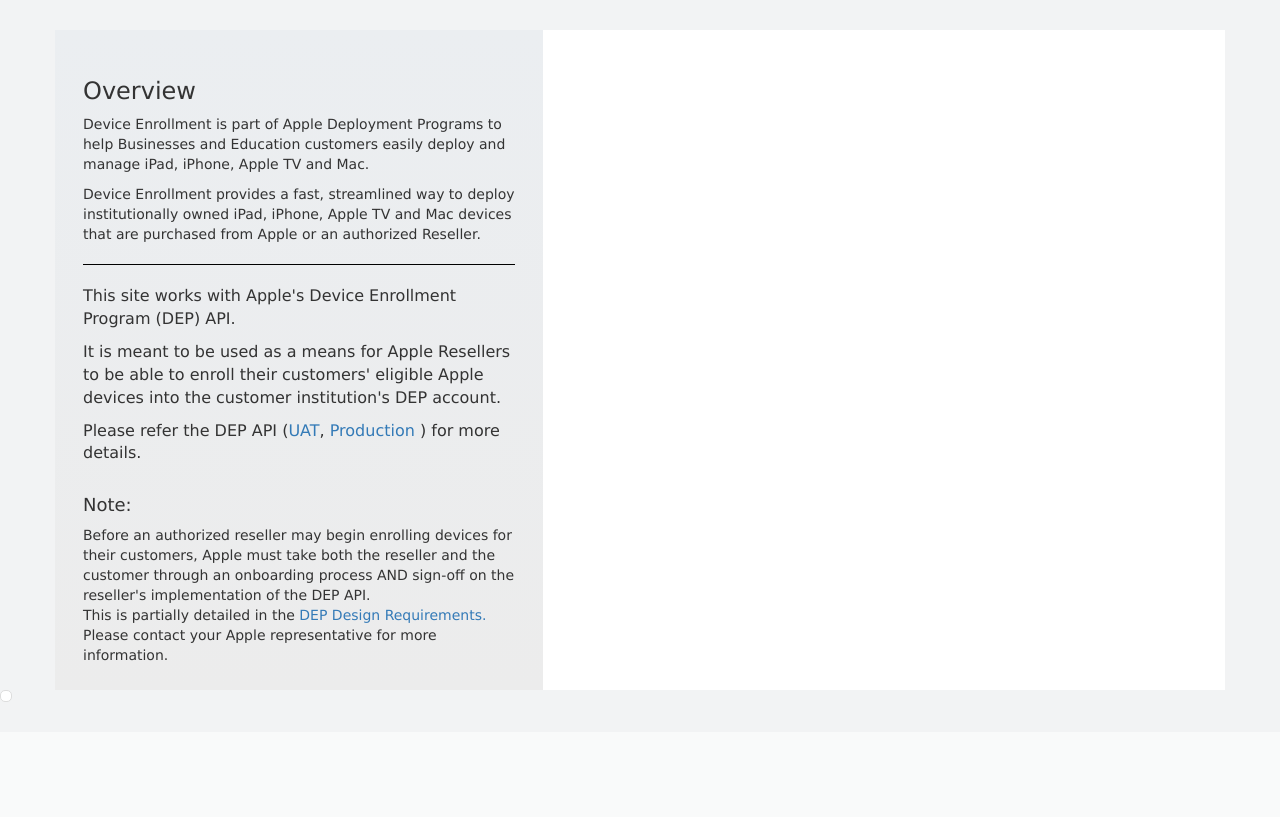
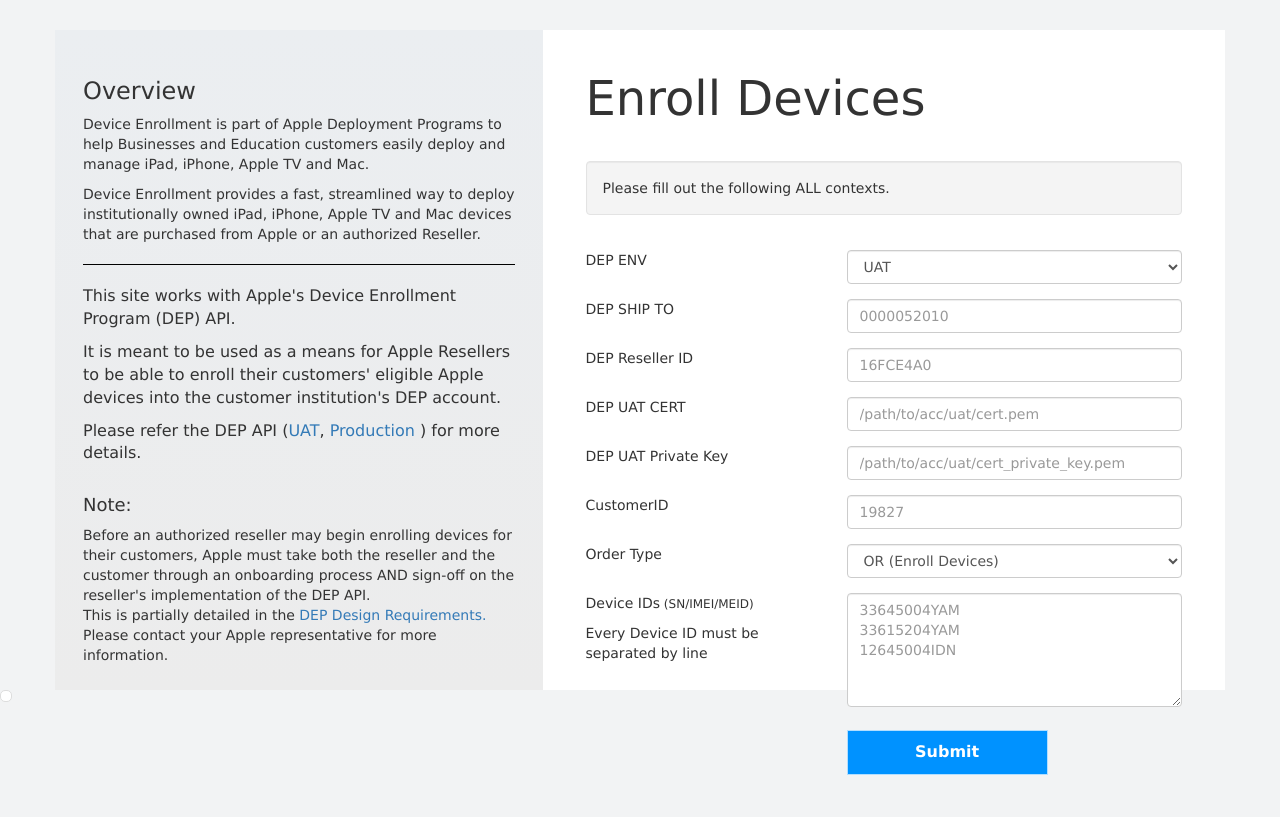
Before and after one commit to fsdev124/flask_dep, a Flask app: page / in a window 1280 px wide. Shown: the part 68-885 px from the top of the page. Before the commit the page ends 770 px from the top, so only its background shows below. Run offline with Flask 2, Linux system fonts and the light colour scheme; the visitor is signed in with stand-in values (Sample User, id 1); parts of the project's set-up code (start-up, migrations or seed data) failed here and were passed over; some libraries are stand-ins or nearby versions.

Commit message:
add form for dep context

```diff
--- a/dep_app/frontend.py
+++ b/dep_app/frontend.py
@@ -24,6 +24,7 @@ def stringToTime(string):
 def index():
     if not 'username' in session:
         return redirect(url_for('.login'))
+
     return render_template("index.html")
 
 @frontend.route("/login", methods=('GET', 'POST'))
@@ -42,6 +43,14 @@ def login():
 
     return render_template('login.html', form=form, error_msg=error_msg)
 
+@frontend.route("/enroll", methods=['POST'])
+def enroll():
+    if 'username' in session:
+        username = request.form['username']
+        return jsonify({'result': 'success'})
+
+    return jsonify({'result': 'invalid request'})
+
 @frontend.route("/logout")
 def logout():
     if 'username' in session:
--- /dev/null
+++ b/dep_app/static/js/scripts.js
@@ -0,0 +1,5 @@
+var textAreas = document.getElementsByTagName('textarea');
+
+Array.prototype.forEach.call(textAreas, function(elem) {
+    elem.placeholder = elem.placeholder.replace(/\\n/g, '\n');
+});
--- a/dep_app/templates/index.html
+++ b/dep_app/templates/index.html
@@ -51,6 +51,99 @@
           Please contact your Apple representative for more information.
         </div>
       </div>
+      <div class="col-md-7">
+        <div class="dep_form">
+          <h1>Enroll Devices</h1>
+          <form method="POST" action="/enroll">
+            <div class="form-group row">
+              <div class="col-md-12">
+                <div class="well">
+                  Please fill out the following ALL contexts.
+                </div>
+              </div>
+            </div>
+            <div class="form-group row">
+              <div class="col-md-5">
+                DEP ENV
+              </div>
+              <div class="col-md-7">
+                <select class="form-control" id="dep_env" name="dep_env">
+                  <option value="UAT">UAT</option>
+                  <option value="PROD">PROD</option>
+                </select>
+              </div>
+            </div>
+            <div class="form-group row">
+              <div class="col-md-5">
+                DEP SHIP TO
+              </div>
+              <div class="col-md-7">
+                <input class="form-control" id="dep_ship_to" name="dep_ship_to" placeholder="0000052010">
+              </div>
+            </div>
+            <div class="form-group row">
+              <div class="col-md-5">
+                DEP Reseller ID
+              </div>
+              <div class="col-md-7">
+                <input class="form-control" id="dep_reseller_id" name="dep_reseller_id" placeholder="16FCE4A0">
+              </div>
+            </div>
+            <div class="form-group row">
+              <div class="col-md-5">
+                DEP UAT CERT
+              </div>
+              <div class="col-md-7">
+                <input class="form-control" id="dep_uat_cert" name="dep_uat_cert" placeholder="/path/to/acc/uat/cert.pem">
+              </div>
+            </div>
+            <div class="form-group row">
+              <div class="col-md-5">
+                DEP UAT Private Key
+              </div>
+              <div class="col-md-7">
+                <input class="form-control" id="dep_uat_private_key" name="dep_uat_private_key" placeholder="/path/to/acc/uat/cert_private_key.pem">
+              </div>
+            </div>
+            <div class="form-group row">
+              <div class="col-md-5">
+                CustomerID
+              </div>
+              <div class="col-md-7">
+                <input class="form-control" id="test" name="test" placeholder="19827" type="text" value="">
+              </div>
+            </div>
+            <div class="form-group row">
+              <div class="col-md-5">
+                Order Type
+              </div>
+              <div class="col-md-7">
+                <select class="form-control" id="order_type" name="order_type">
+                  <option value="OR">OR (Enroll Devices)</option>
+                  <option value="RE">RE (Un-enroll Devices)</option>
+                  <option value="OV">OV (Override Order)</option>
+                  <option value="VD">VD (Void Order)</option>
+                </select>
+              </div>
+            </div>
+            <div class="form-group row">
+              <div class="col-md-5">
+                Device IDs<span style="font-size: 12px;">&nbsp;(SN/IMEI/MEID)</span>
+                <div style="margin-top: 10px;">Every Device ID must be separated by line</div>
+              </div>
+              <div class="col-md-7">
+                <textarea class="form-control" id="devices" name="devices" placeholder="33645004YAM\n33615204YAM\n12645004IDN" rows="5"></textarea>
+              </div>
+            </div>
+            <div class="form-group row">
+              <div class="col-md-5"></div>
+              <div class="col-md-7">
+                <button class="enroll-button normal allow" id="btn_enroll">Submit</button>
+              </div>
+            </div>
+          </form>
+        </div>
+      </div>
     </div>
   </div>
   <div class="tooltip"></div>
@@ -60,4 +153,5 @@
 <script src="{{url_for('static', filename='js/lib/jquery-ui.js')}}"></script>
 <script src="{{url_for('static', filename='js/lib/select2.min.js')}}"></script>
 <script src="{{url_for('static', filename='js/lib/highcharts.js')}}"></script>
+<script src="{{url_for('static', filename='js/scripts.js')}}?v=2"></script>
 {% endblock %}
```
Also changed, not shown: dep_app/models.py (line endings or trailing spaces).
